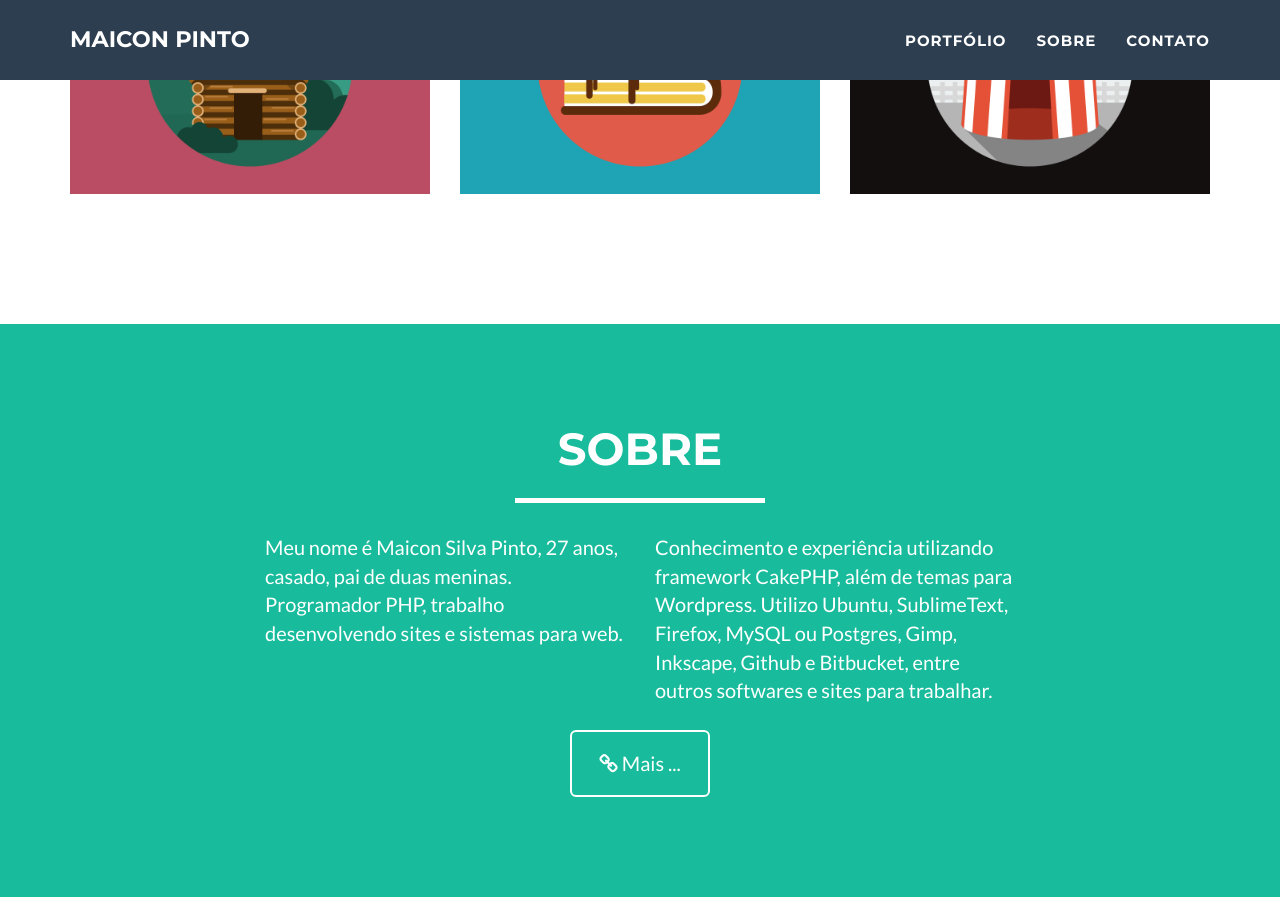
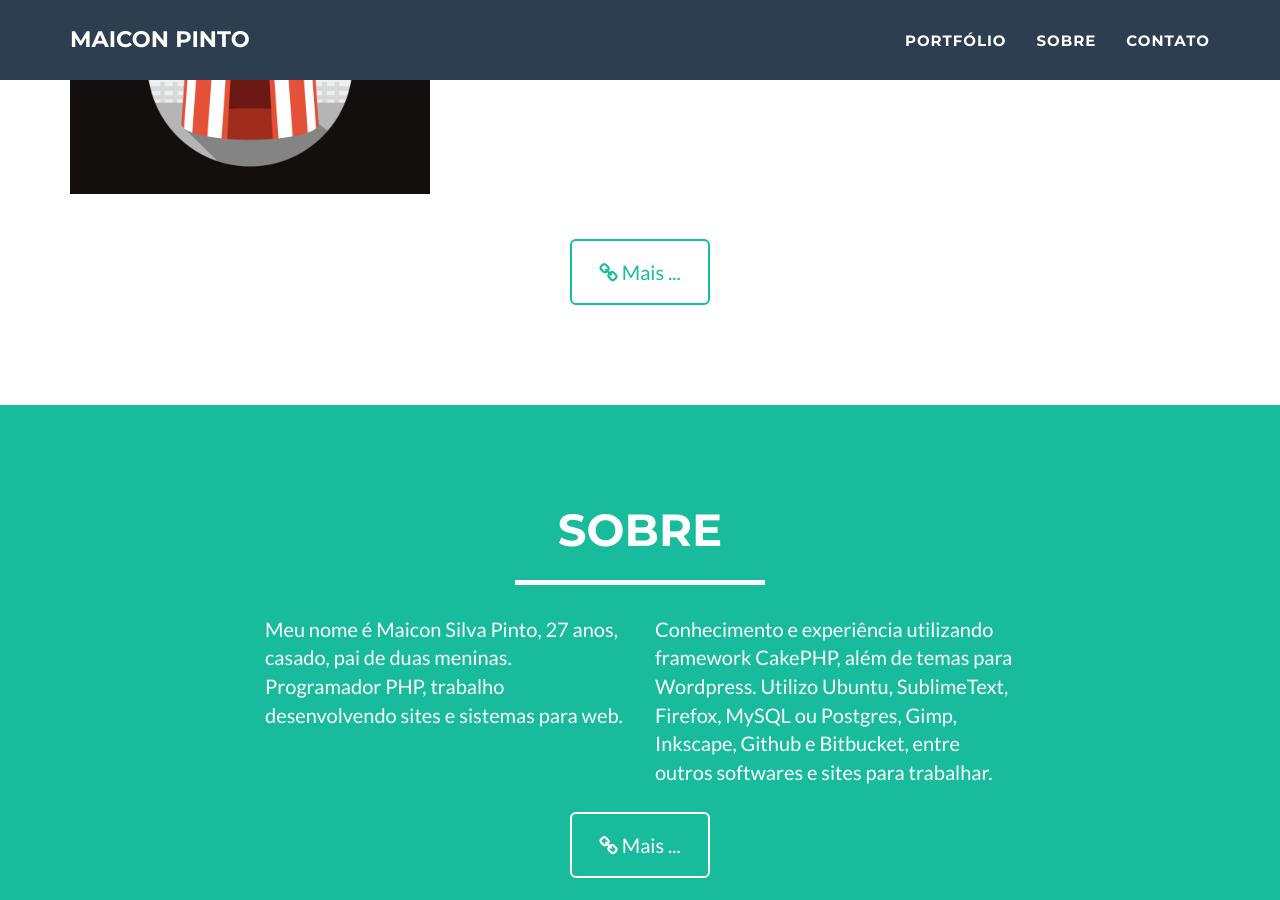
Before and after one commit to maiconpinto/maiconpinto.github.io, a Jekyll site: the page built from index.html, in a window 1280 px wide and 900 px high, scrolled down 1051 px. Built offline with Jekyll 4.4.1, drawn with Linux system fonts in a browser that asks for light colours.

Commit message:
Change number of posts in home page

```diff
--- a/_includes/portfolio_grid.html
+++ b/_includes/portfolio_grid.html
@@ -10,6 +10,7 @@
             </div>
             <div class="row">
                 {% for post in site.posts %}
+                    {% if post.modal-id > 2 %}
                     <div class="col-sm-4 portfolio-item">
                         <a href="#portfolioModal-{{ post.modal-id }}" class="portfolio-link" data-toggle="modal">
                             <div class="caption">
@@ -20,7 +21,15 @@
                             <img src="img/portfolio/{{ post.img }}" class="img-responsive" alt="{{ post.alt }}">
                         </a>
                     </div>
+                    {% endif %}
                 {% endfor %}
+            </div>
+            <div class="row">
+                <div class="col-lg-8 col-lg-offset-2 text-center">
+                    <a href="/portfolio" class="btn btn-lg btn-outline-inverse">
+                        <i class="fa fa-link"></i> Mais ...
+                    </a>
+                </div>
             </div>
         </div>
     </section>
```
